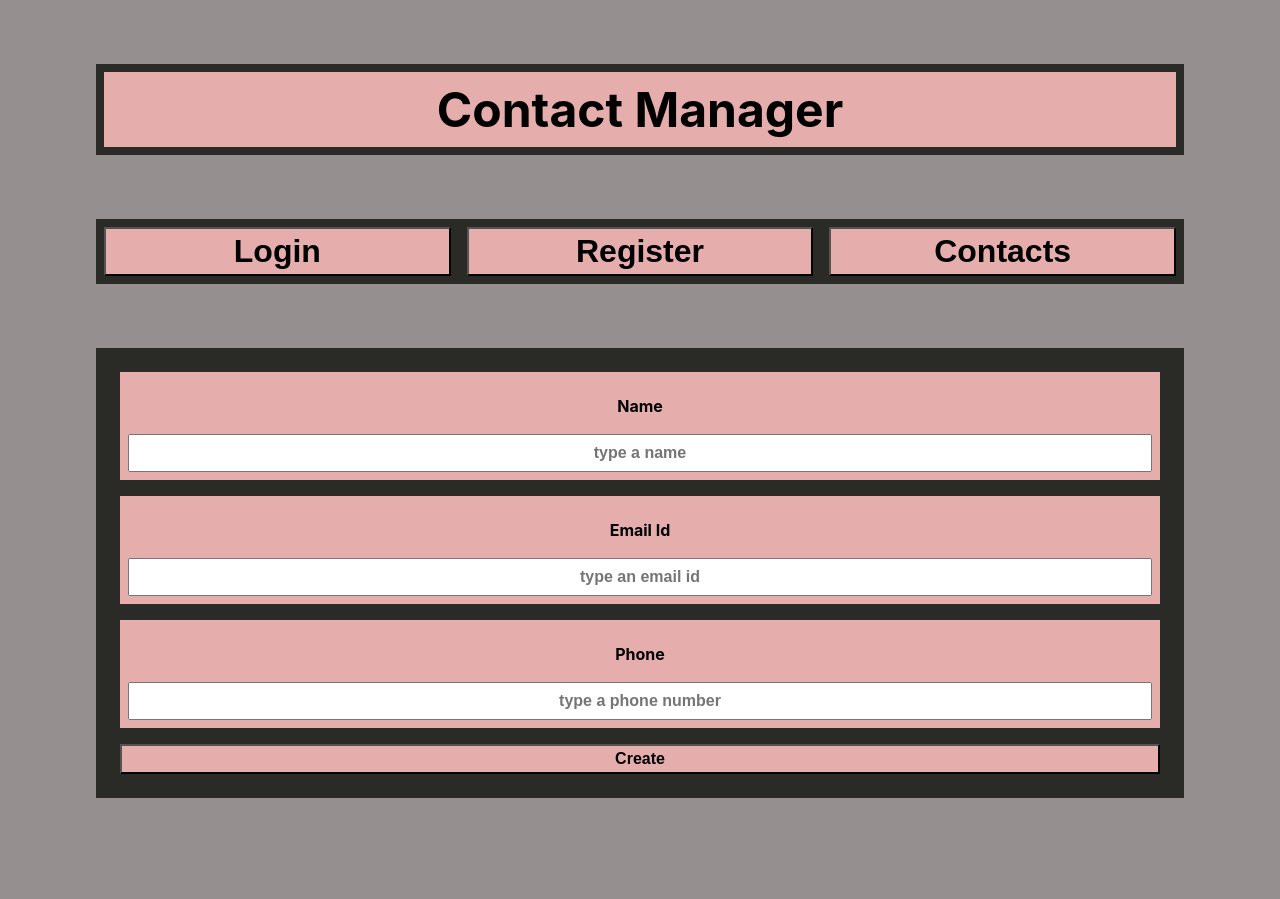
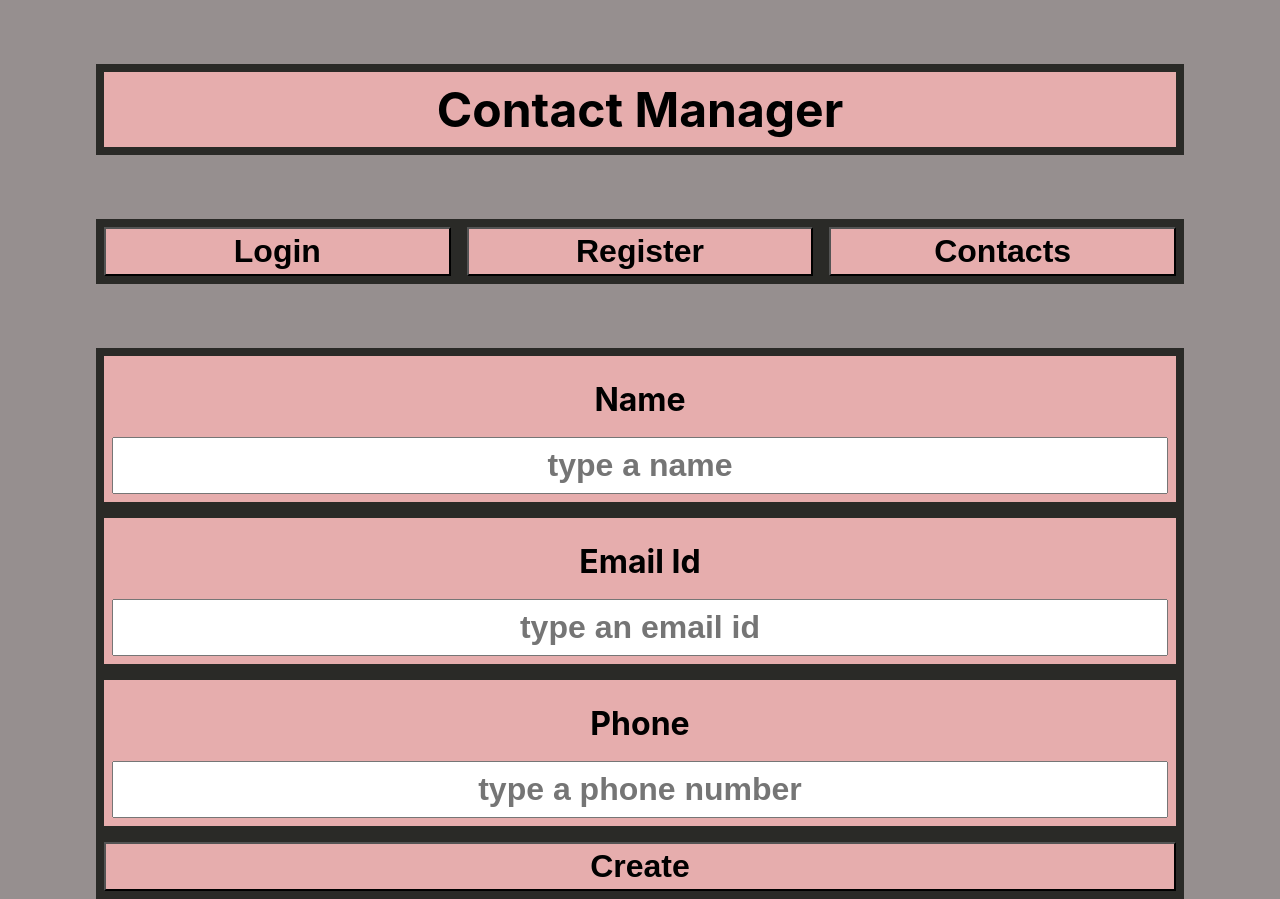
Before and after one commit to finiky/Contact-Manager, a React (Create React App) app in the folder client/: page /create in a window 1280 px wide. Before the commit the page ends 800 px from the top, so only its background shows below. Built offline with nearby package versions, Linux system fonts and the light colour scheme; the HTML template or start-up script is replaced by a standard one.

Commit message:
createContact Css

```diff
--- a/client/src/CreateContact.module.css
+++ b/client/src/CreateContact.module.css
@@ -4,7 +4,7 @@
   row-gap: 1rem;
   background-color: rgb(42, 42, 39);
   font-weight: 700;
-  padding: 1.5rem;
+  padding: 0.5rem;
 }
 .inputDiv {
   display: grid;
@@ -16,7 +16,7 @@
   word-break: break-word;
 }
 .label {
-  font-size: 1rem;
+  font-size: 1.1rem;
   padding-top: 1rem;
   justify-self: center;
 }
@@ -24,14 +24,22 @@
   font-weight: 700;
   text-align: center;
   padding: 0.5rem;
-  font-size: 1rem;
+  font-size: 1.1rem;
 }
 .but {
   text-decoration: none;
   color: black;
   background-color: #e6adad;
-  font-size: 1rem;
-  font-weight: 550;
+  font-size: 1.1rem;
+  font-weight: 700;
   padding-top: 0.25rem;
   padding-bottom: 0.25rem;
 }
+
+@media only screen and (min-width: 34rem) {
+  .label,
+  .input,
+  .but {
+    font-size: 2rem;
+  }
+}
```
